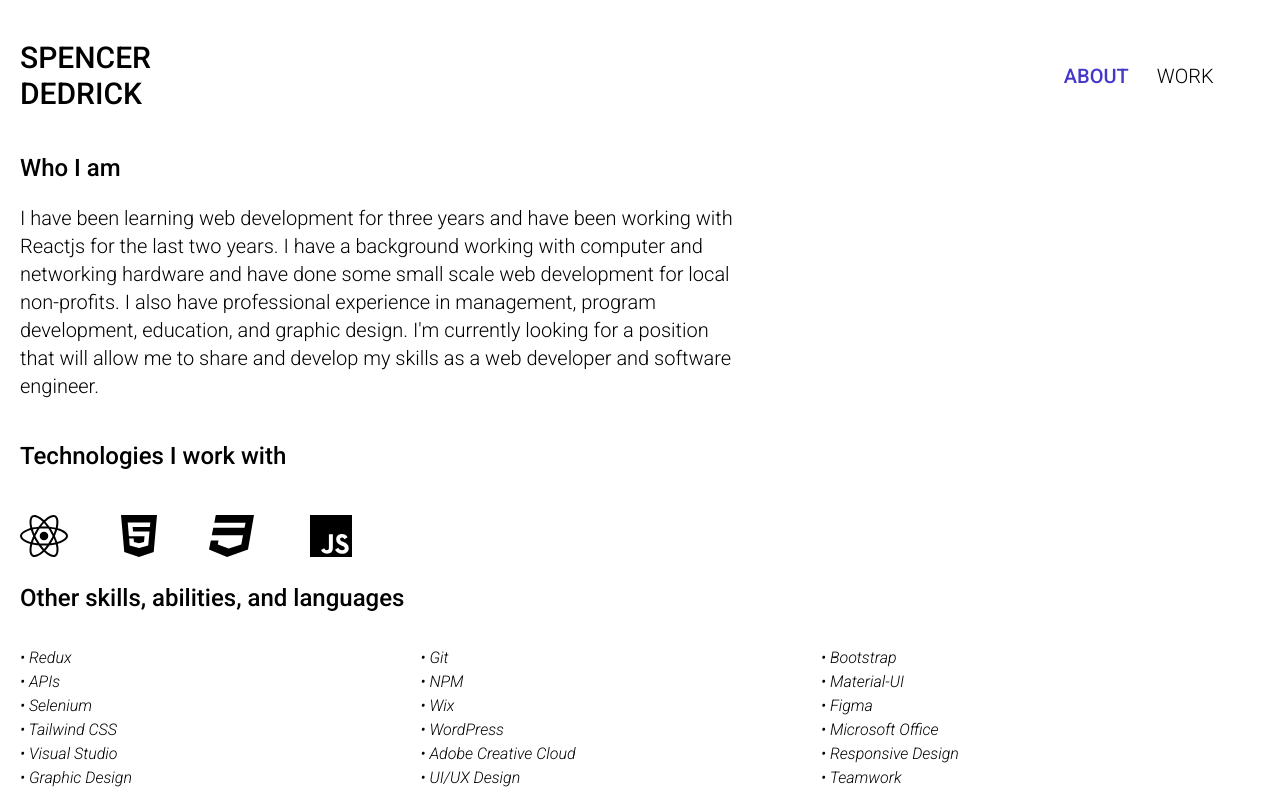
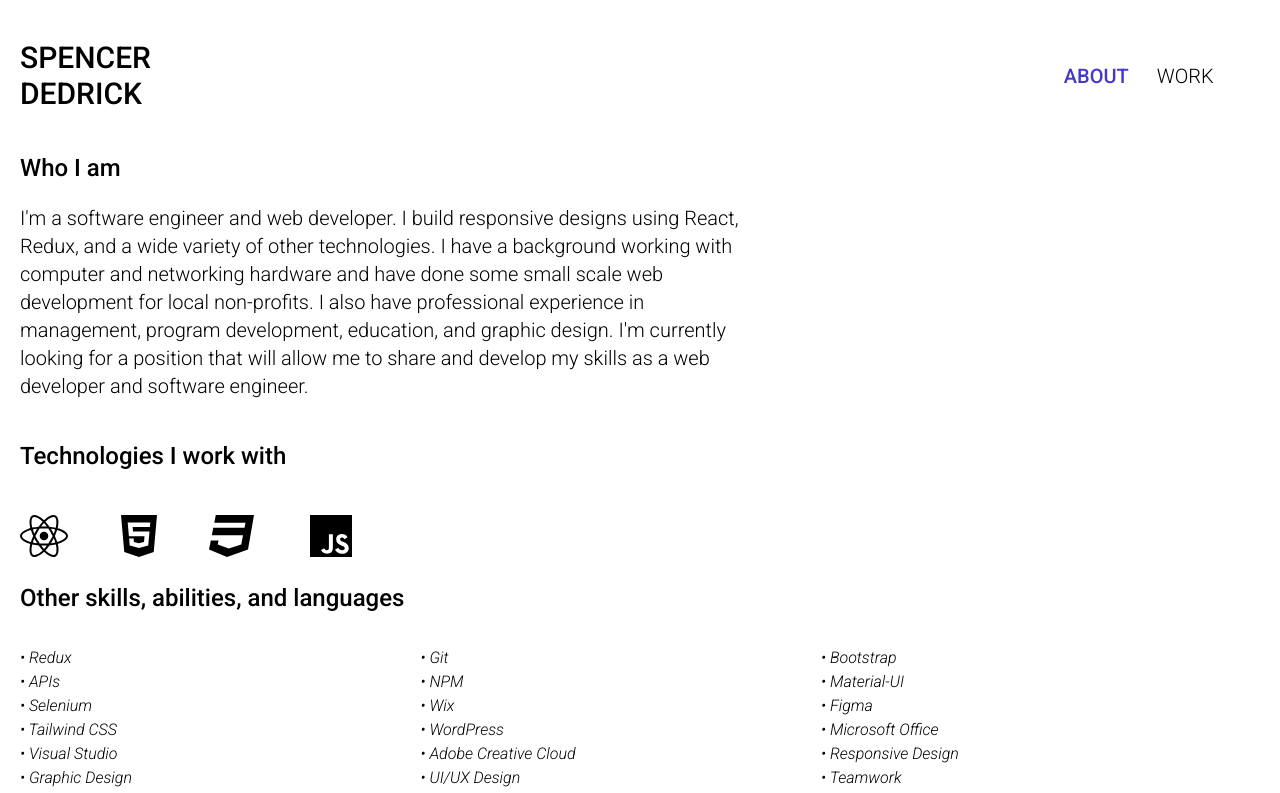
Before and after one commit to SpencerDedrick/Spencer-Dedrick, a React (Create React App) app: page /about in a window 1280 px wide. Shown: the top 793 px of the page. Built offline with nearby package versions, Linux system fonts and the light colour scheme.

Commit message:
fixed minor layout issue on homepage

```diff
--- a/src/Pages/About.js
+++ b/src/Pages/About.js
@@ -13,13 +13,14 @@ function About() {
       <section className="">
         {/* ABOUT PARAGRAPH 2*/}
         <p className="text-xl py-5">
-          I have been learning web development for three years and have been
-          working with Reactjs for the last two years. I have a background
-          working with computer and networking hardware and have done some small
-          scale web development for local non-profits. I also have professional
-          experience in management, program development, education, and graphic
-          design. I'm currently looking for a position that will allow me to
-          share and develop my skills as a web developer and software engineer.
+          I'm a software engineer and web developer. I build responsive designs
+          using React, Redux, and a wide variety of other technologies. I have a
+          background working with computer and networking hardware and have done
+          some small scale web development for local non-profits. I also have
+          professional experience in management, program development, education,
+          and graphic design. I'm currently looking for a position that will
+          allow me to share and develop my skills as a web developer and
+          software engineer.
         </p>
       </section>
 
--- a/src/Pages/Home.js
+++ b/src/Pages/Home.js
@@ -27,7 +27,7 @@ const Home = () => {
       </p>
       {/* HOME PROJECT CAROUSEL */}
       <NavLink to="/work">
-        <span className="font-bold text-xl md:text-2xl py-5 uppercase pt-5 inline-block">
+        <span className="font-bold text-xl md:text-2xl pt-5 pb-2 uppercase  inline-block">
           Featured Projects
         </span>
 
@@ -35,7 +35,8 @@ const Home = () => {
           icon="chevron-right"
           className="mx-3 text-xl"
         ></FontAwesomeIcon>
-        <span className="lg:hidden">swipe to view projects</span>
+        <br />
+        <span className="lg:hidden">swipe to view</span>
       </NavLink>
       <div className="container">
         <ProjectSlider />
```
